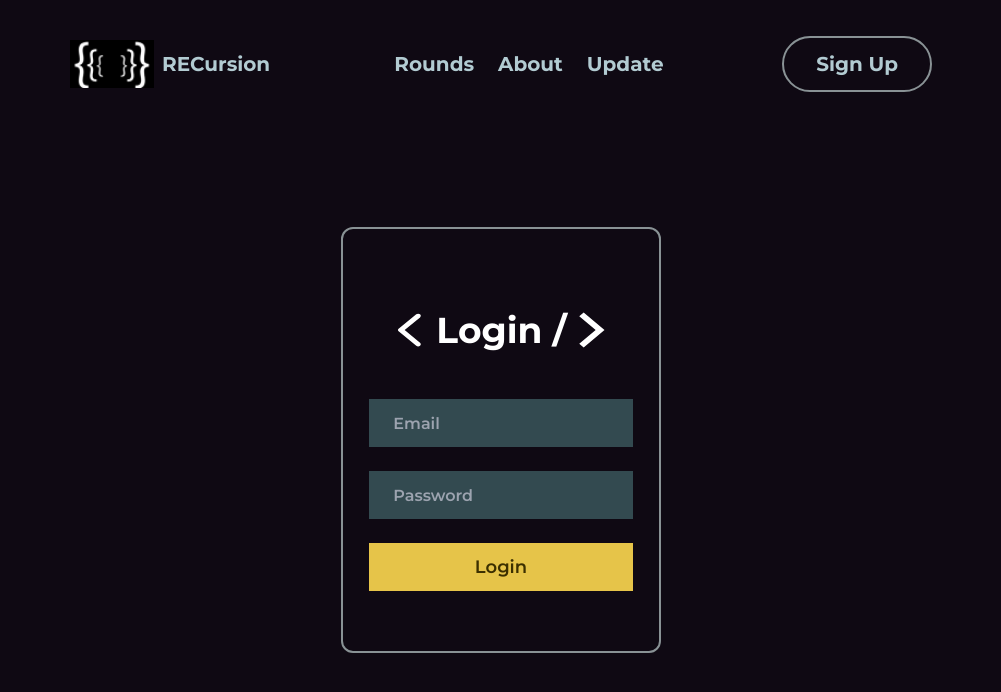
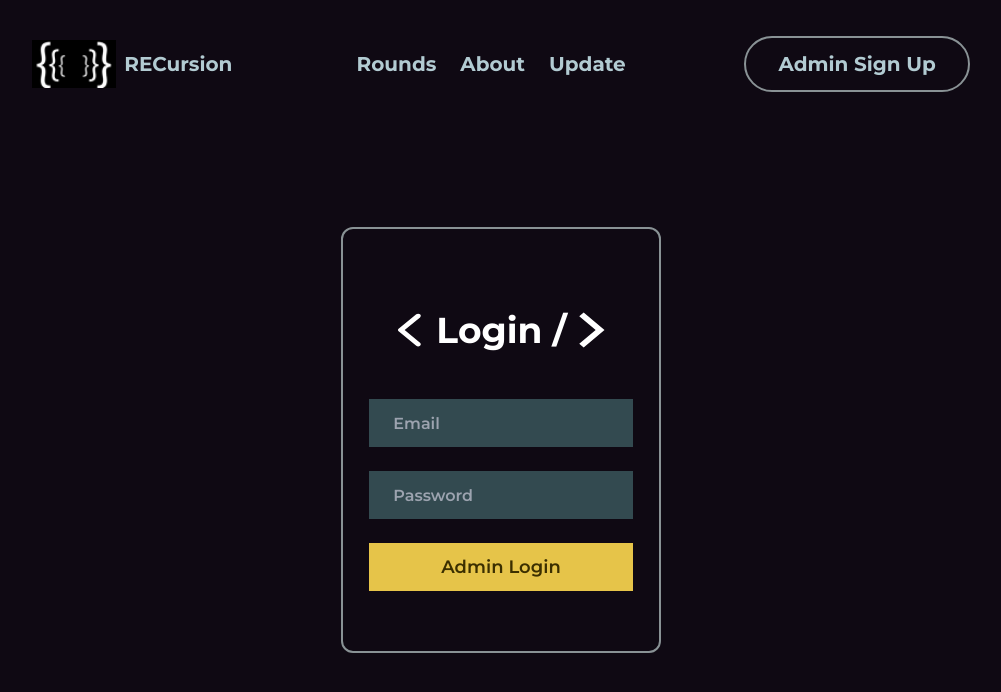
Before and after one commit to Sivam2313/auditions-portal, a React (Create React App) app: page / in a window 1280 px wide. Shown: the top 692 px of the page, without its empty margins (139-1140 px from the left). Built offline with nearby package versions, Linux system fonts and the light colour scheme; no server answers.

Commit message:
fixes login heading

```diff
--- a/src/Components/CandidateDetails/CreateReview.jsx
+++ b/src/Components/CandidateDetails/CreateReview.jsx
@@ -21,6 +21,7 @@ const CreateReview = ({active,candidateId,setShow}) => {
         console.log(review);
         var data = review
         if(review===''){
+            setShow(false)
             return;
         }
         const newPostKey = push(child(ref(realTimeDB), "Reviews/"+active+"/"+round[active]+"/"+candidateId+"/")).key;
--- a/src/Components/Login/Login.jsx
+++ b/src/Components/Login/Login.jsx
@@ -84,7 +84,7 @@ const Login = () => {
                     <Input type="password" placeholder="Password" setState={setPassword}/>
                     <div className='w-full pb-12'>
                         <button ref={loginBtn} className='w-5/6 bg-primary h-[6vh] font-head text-onPrimary font-semibold text-lg mb-3' onClick={onLogin}>
-                            Login
+                            Admin Login
                         </button>
                     </div>
                     {/* <div className='w-10/12 mx-auto'>
--- a/src/Components/Navbar/Navbar.jsx
+++ b/src/Components/Navbar/Navbar.jsx
@@ -45,7 +45,7 @@ const Navbar = () => {
             </div>
             <div className=''>
                 <button className='p-3 border-outline rounded-full px-8 text-onSecondary border-2 font-head font-bold text-xl' onClick={handleLogout}>
-                    {userId? "Logout" : "Sign Up"}
+                    {userId? "Logout" : "Admin Sign Up"}
                 </button>
             </div>
         </div>
```
